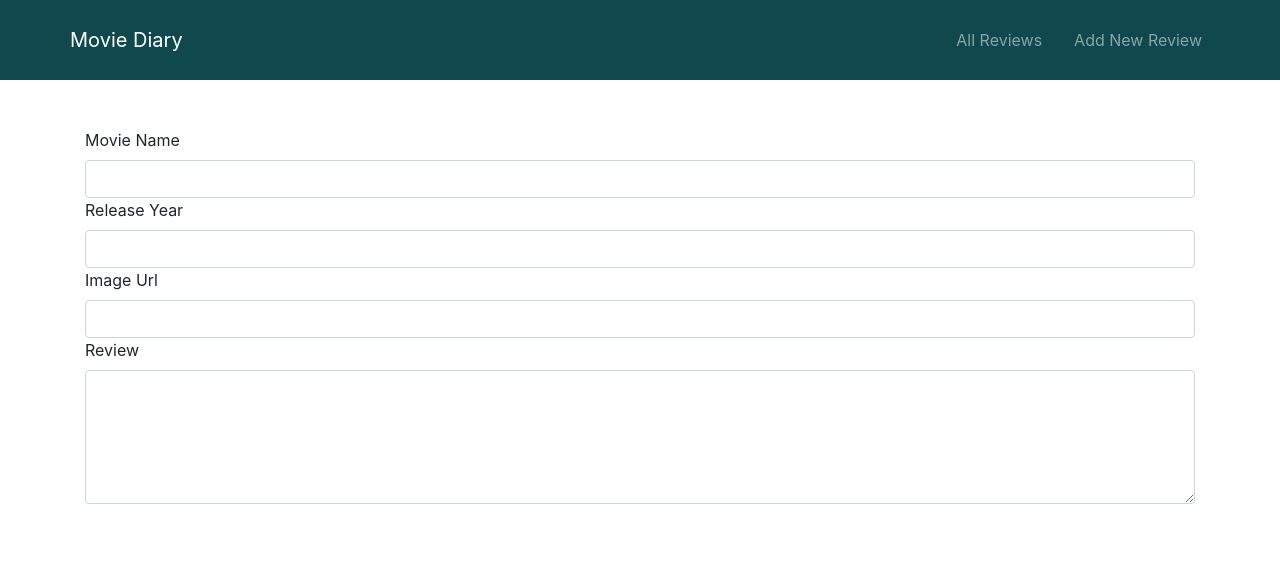
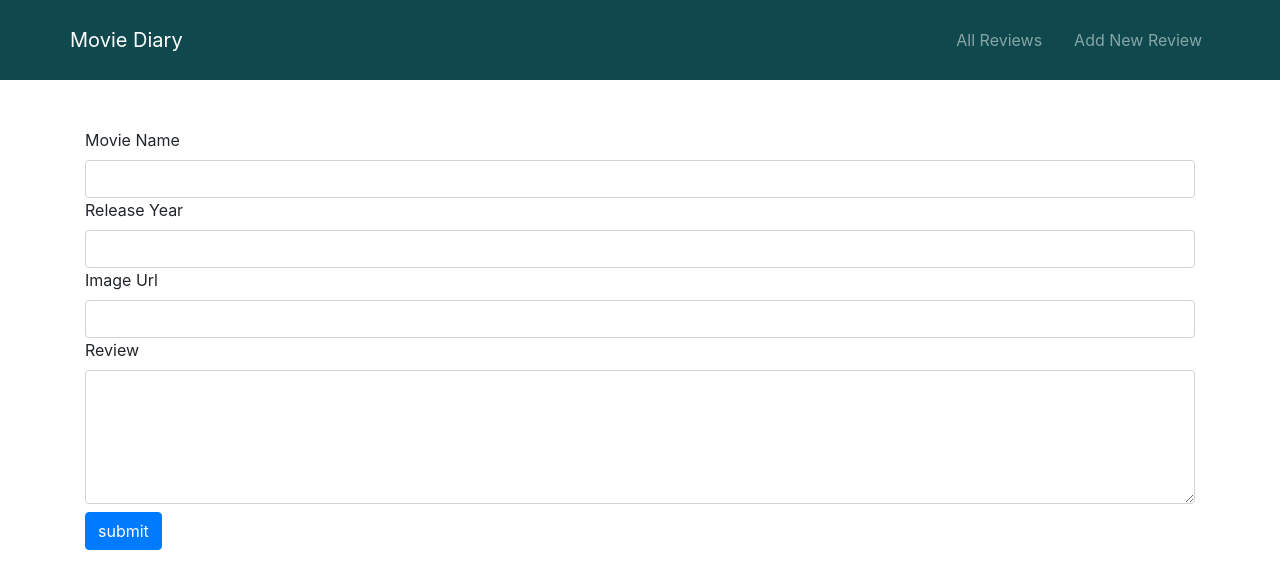
Before and after one commit to Rakibul-Islam-GitHub/Movie-Diary-NextJS-project, a Next.js app: page /addreview in a window 1280 px wide. Shown: the top 588 px of the page. Built offline with nearby package versions, Linux system fonts and the light colour scheme.

Commit message:
add review updated

```diff
--- a/pages/addreview/index.js
+++ b/pages/addreview/index.js
@@ -1,32 +1,61 @@
-import { Card, Form } from "react-bootstrap";
+import { Card, Form, Button } from "react-bootstrap";
+import axios from "axios";
+import { useRouter } from "next/router";
 
 
 const AddReview = () => {
+    const router = useRouter();
+    const addReviewHandler= async (e)=> {
+        e.preventDefault();
+        const title = e.target.movieName.value;
+        const release= e.target.releaseYear.value;
+        const img = e.target.imageUrl.value;
+        const review= e.target.review.value;
+
+
+        try {
+            const res = await axios.post('/api/add-review', {title, release, img, review});
+            if(res.status===200){
+                e.target.review.value= '';
+                e.target.imageUrl.value='';
+                e.target.releaseYear.value= '';
+                e.target.movieName.value= '';
+
+                router.push('/')
+            }
+
+        } catch (error) {
+            console.log(error);
+
+        }
+
+    }
     return (
         <>
         <div className="addreview">
 
         <div className="mt-5">
-                            <Form className="review-from">
+                    <Form onSubmit={addReviewHandler} className="review-form">
                         <Form.Group controlId="exampleForm.ControlInput1">
                             <Form.Label>Movie Name</Form.Label>
-                        <Form.Control type="text"  />
+                            <Form.Control type="text" name="movieName" />
                         </Form.Group>
 
                         <Form.Group controlId="exampleForm.ControlInput1">
                             <Form.Label>Release Year</Form.Label>
-                        <Form.Control type="text"  />
+                            <Form.Control type="text" name="releaseYear" />
                         </Form.Group>
 
                         <Form.Group controlId="exampleForm.ControlInput1">
                             <Form.Label>Image Url</Form.Label>
-                        <Form.Control type="text"  />
+                            <Form.Control type="text" name="imageUrl" />
                         </Form.Group>
 
                         <Form.Group controlId="exampleForm.ControlTextarea1">
                             <Form.Label>Review</Form.Label>
-                        <Form.Control as="textarea" rows={5} />
+                            <Form.Control as="textarea" name="review" rows={5} />
                         </Form.Group>
+                    <Button className="mt-2" type="submit">submit</Button>
                     </Form>
         </div>
 
```
Lines whose indentation alone changed are shown as unchanged.
